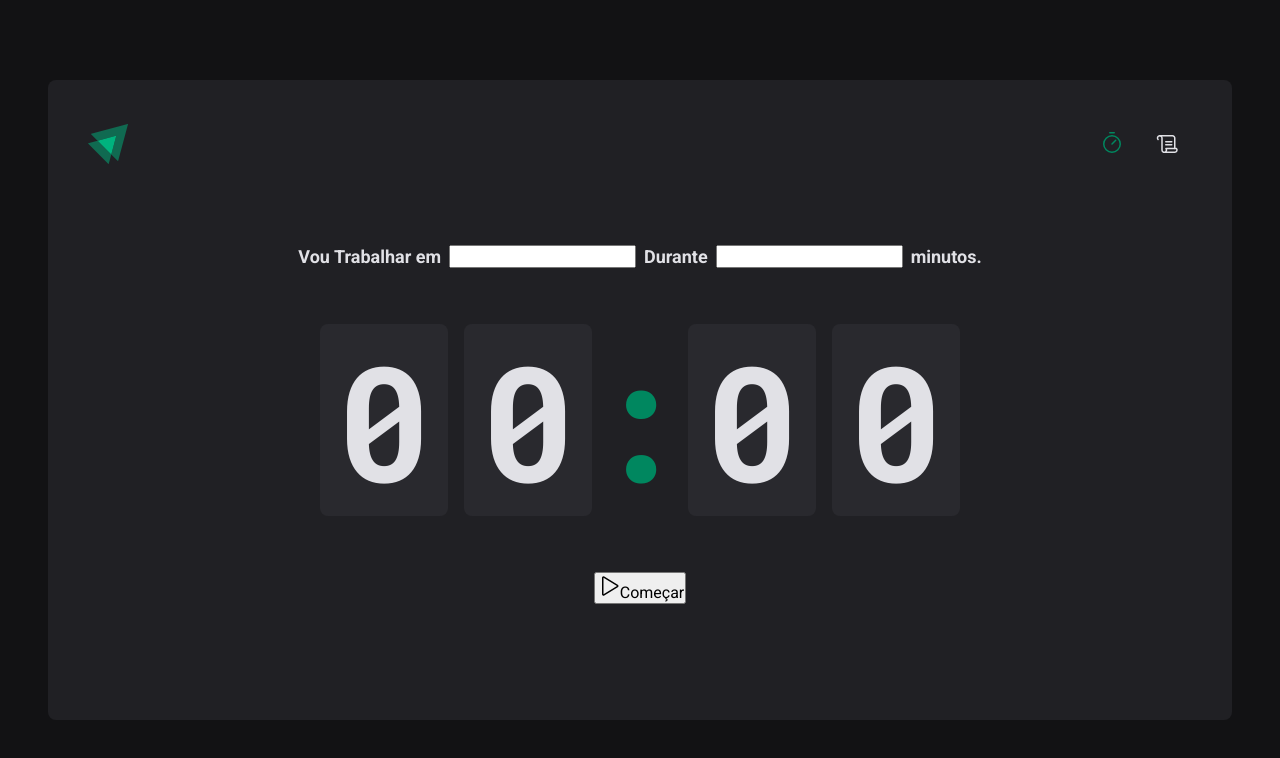
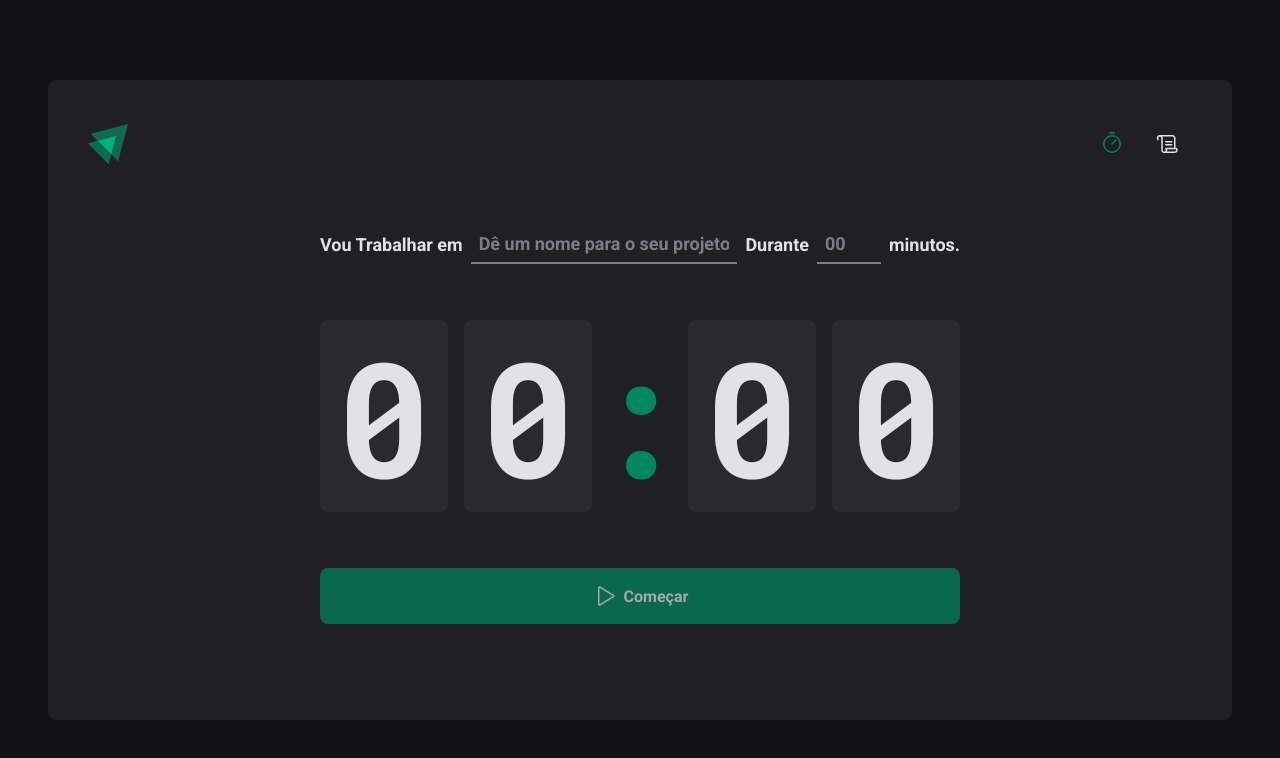
Before and after one commit to PauloVitorrr/ignite-timer, a React (Vite) app: page / in a window 1280 px wide. Shown: the top 758 px of the page. Built offline with nearby package versions, Linux system fonts and the light colour scheme.

Commit message:
feat: finalizando a home

```diff
--- a/src/pages/Home/index.tsx
+++ b/src/pages/Home/index.tsx
@@ -1,5 +1,5 @@
 import { Play } from 'phosphor-react'
-import { CountdownContainer, FormContainer, HomeContainer, Separator } from './style'
+import { CountdownContainer, FormContainer, HomeContainer, MinutesAmountInput, Separator, StartCountdownButton, TaskInput } from './style'
 
 export function Home() {
   return(
@@ -7,10 +7,14 @@
       <form action="">
         <FormContainer>
           <label htmlFor="task">Vou Trabalhar em</label>
-          <input id="task" />
+          <TaskInput id="task" placeholder='Dê um nome para o seu projeto'/>
 
           <label htmlFor="MinutesAmount">Durante</label>
-          <input type="number" id="minutesAmount"/>
+          <MinutesAmountInput
+            type="number"
+            id="minutesAmount"
+            placeholder='00'
+            />
 
           <span>minutos.</span>
         </FormContainer>
@@ -23,10 +27,10 @@
           <span>0</span>
         </CountdownContainer>
 
-        <button type="submit">
+        <StartCountdownButton disabled type="submit">
           <Play size={24}/>
           Começar
-        </button>
+        </StartCountdownButton>
       </form>
     </HomeContainer>
   )
--- a/src/pages/Home/style.ts
+++ b/src/pages/Home/style.ts
@@ -28,6 +28,32 @@
     flex-wrap: wrap;
 `;
 
+const BaseInput = styled.input`
+  background: transparent;
+  height: 2.5rem;
+  border: 0;
+  border-bottom: 2px solid ${(props) => props.theme['gray-500']};
+  font-weight: bold;
+  font-size: 1.125rem;
+  padding: 0 0.5rem;
+  color: ${(props) => props.theme['gray-100']};
+  &:focus {
+    box-shadow: none;
+    border-color: ${(props) => props.theme['green-500']};
+  }
+  &::placeholder {
+    color: ${(props) => props.theme['gray-500']};
+  }
+`
+
+export const TaskInput = styled(BaseInput)`
+  flex: 1;
+`
+
+export const MinutesAmountInput = styled(BaseInput)`
+  width: 4rem;
+`
+
 export const CountdownContainer = styled.div`
     font-family: 'Roboto Mono', monospace;
     font-size: 10rem;
@@ -53,3 +79,24 @@
     display: flex;
     justify-content: center;
 `
+export const StartCountdownButton = styled.button`
+  width: 100%;
+  border: 0;
+  padding: 1rem;
+  border-radius: 8px;
+  display: flex;
+  align-items: center;
+  justify-content: center;
+  gap: 0.5rem;
+  font-weight: bold;
+  cursor: pointer;
+  background: ${(props) => props.theme['green-500']};
+  color: ${(props) => props.theme['gray-100']};
+  &:disabled {
+    opacity: 0.7;
+    cursor: not-allowed;
+  }
+  &:not(:disabled):hover {
+    background: ${(props) => props.theme['green-700']};
+  }
+`
```
